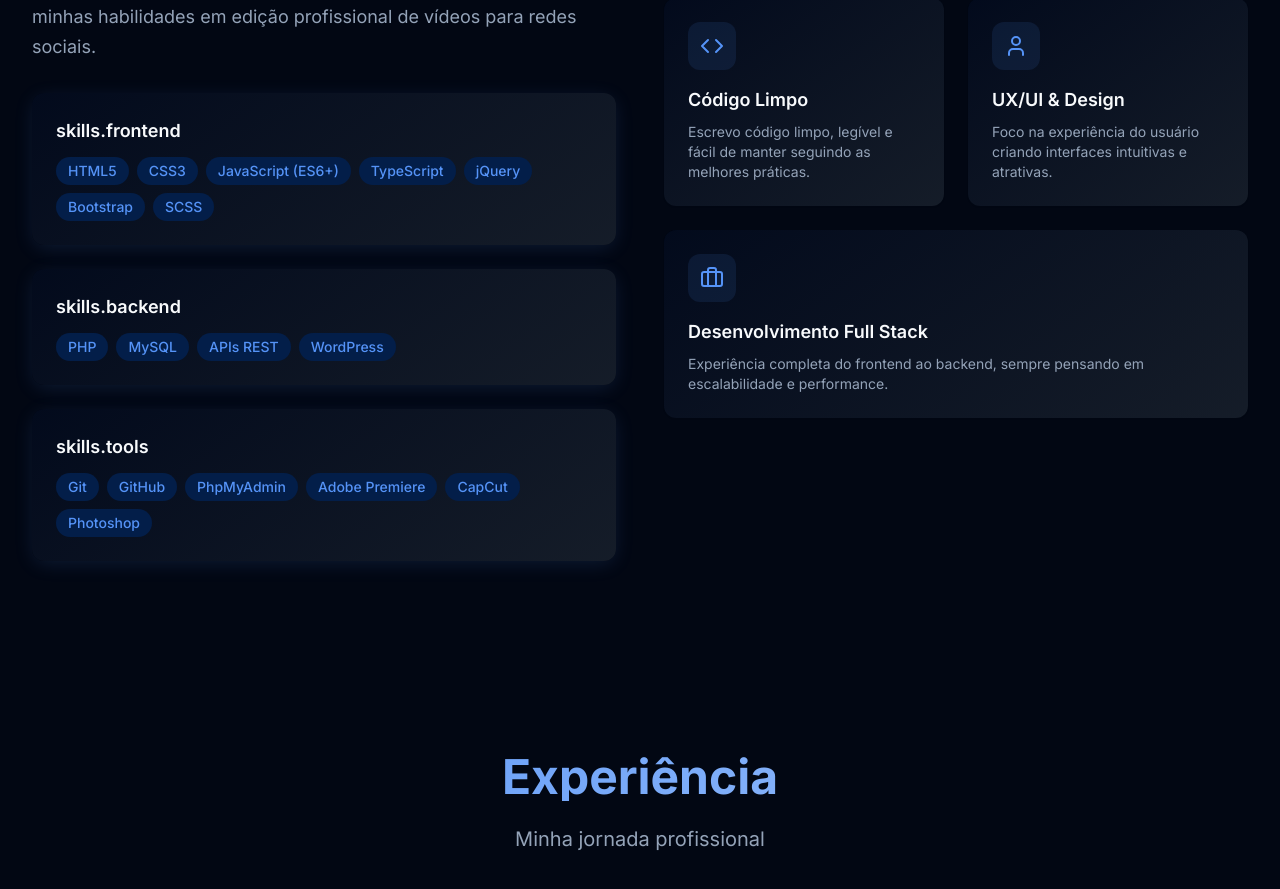
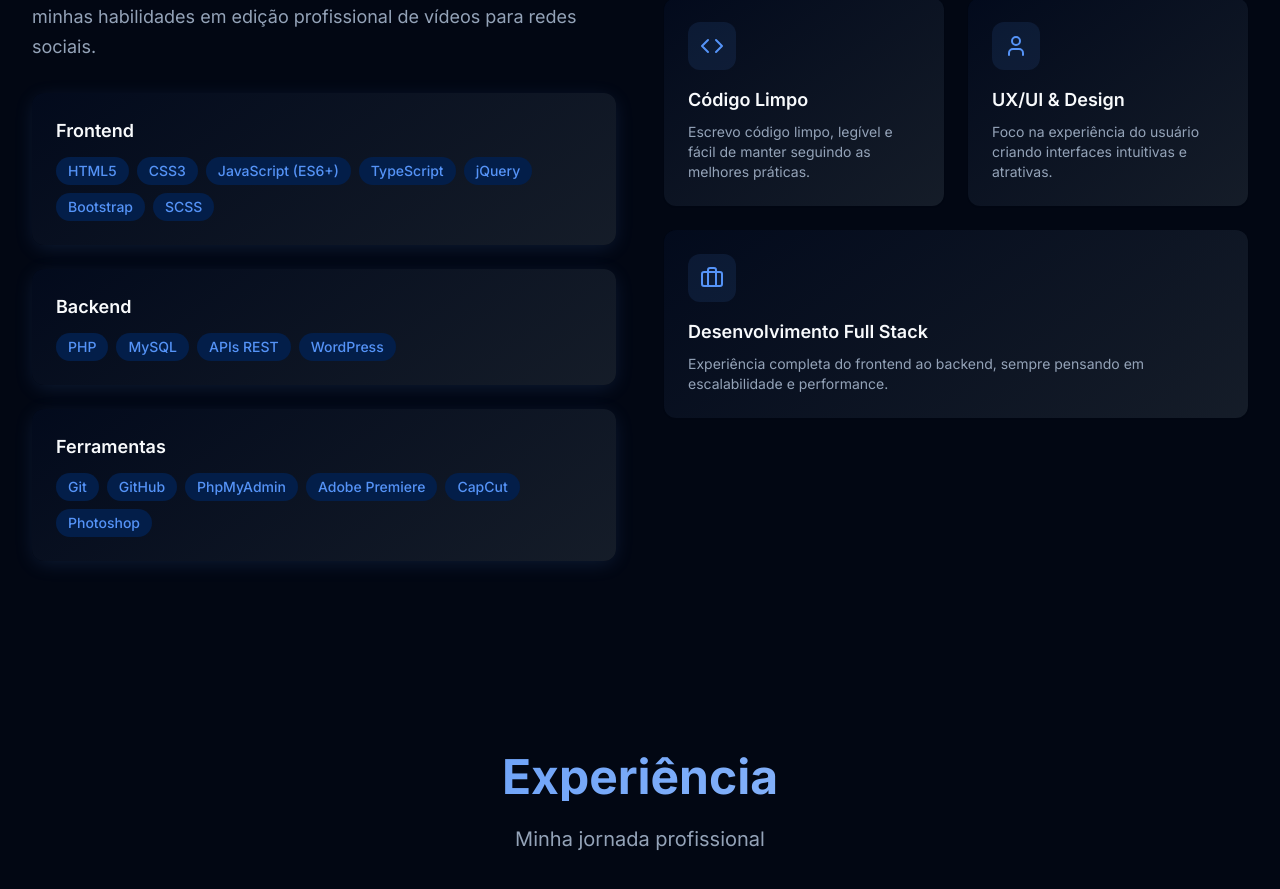
Before and after one commit to guilhermeTavo/Portfolio, a React (Vite) app: page / in a window 1280 px wide. Shown: the part 1204-2093 px from the top of the page. Built offline with nearby package versions, Linux system fonts and the light colour scheme.

Commit message:
Update About.tsx

```diff
--- a/src/components/About.tsx
+++ b/src/components/About.tsx
@@ -6,36 +6,40 @@ const About = () => {
   const { t } = useLanguage();
 
   const skills = [
-  { category: "skills.frontend", technologies: ["HTML5", "CSS3", "JavaScript (ES6+)", "TypeScript", "jQuery", "Bootstrap", "SCSS"] },
-  { category: "skills.backend", technologies: ["PHP", "MySQL", "APIs REST", "WordPress"] },
-  { category: "skills.tools", technologies: ["Git", "GitHub", "PhpMyAdmin", "Adobe Premiere", "CapCut", "Photoshop"] },
+    {
+      category: "skills.frontend",
+      technologies: ["HTML5", "CSS3", "JavaScript (ES6+)", "TypeScript", "jQuery", "Bootstrap", "SCSS"],
+    },
+    {
+      category: "skills.backend",
+      technologies: ["PHP", "MySQL", "APIs REST", "WordPress"],
+    },
+    {
+      category: "skills.tools",
+      technologies: ["Git", "GitHub", "PhpMyAdmin", "Adobe Premiere", "CapCut", "Photoshop"],
+    },
   ];
-
 
   return (
     <section id="about" className="section-padding bg-background">
       <div className="container-custom">
         <div className="text-center mb-16 animate-fade-in">
           <h2 className="text-4xl md:text-5xl font-bold mb-6 text-gradient">
-            {t('about.title')}
+            {t("about.title")}
           </h2>
-          <p className="text-xl text-muted-foreground">
-            {t('about.subtitle')}
-          </p>
+          <p className="text-xl text-muted-foreground">{t("about.subtitle")}</p>
         </div>
 
         <div className="grid lg:grid-cols-2 gap-12 items-center">
           <div className="animate-slide-up">
             <p className="text-lg leading-relaxed mb-8 text-muted-foreground">
-              {t('about.description')}
+              {t("about.description")}
             </p>
 
             <div className="grid gap-6">
               {skills.map(({ category, technologies }) => (
                 <div key={category} className="card-glass p-6 rounded-xl hover-lift">
-                  <h3 className="font-semibold text-lg mb-3 text-primary">
-                    {category}
-                  </h3>
+                  <h3 className="font-semibold text-lg mb-3 text-primary">{t(category)}</h3>
                   <div className="flex flex-wrap gap-2">
                     {technologies.map((tech) => (
                       <span
@@ -56,24 +60,24 @@ const About = () => {
               <div className="w-12 h-12 bg-accent/10 rounded-lg flex items-center justify-center mb-4">
                 <Code className="w-6 h-6 text-accent" />
               </div>
-        <h3 className="font-semibold text-lg mb-2">{t('features.1.title')}</h3>
-        <p className="text-muted-foreground text-sm">{t('features.1.description')}</p>
+              <h3 className="font-semibold text-lg mb-2">{t("features.1.title")}</h3>
+              <p className="text-muted-foreground text-sm">{t("features.1.description")}</p>
             </Card>
 
             <Card className="p-6 hover-lift border-0 card-glass">
               <div className="w-12 h-12 bg-accent/10 rounded-lg flex items-center justify-center mb-4">
                 <User className="w-6 h-6 text-accent" />
               </div>
-        <h3 className="font-semibold text-lg mb-2">{t('features.2.title')}</h3>
-        <p className="text-muted-foreground text-sm">{t('features.2.description')}</p>
+              <h3 className="font-semibold text-lg mb-2">{t("features.2.title")}</h3>
+              <p className="text-muted-foreground text-sm">{t("features.2.description")}</p>
             </Card>
 
             <Card className="p-6 hover-lift border-0 card-glass md:col-span-2">
               <div className="w-12 h-12 bg-accent/10 rounded-lg flex items-center justify-center mb-4">
                 <Briefcase className="w-6 h-6 text-accent" />
               </div>
-        <h3 className="font-semibold text-lg mb-2">{t('features.3.title')}</h3>
-        <p className="text-muted-foreground text-sm">{t('features.3.description')}</p>
+              <h3 className="font-semibold text-lg mb-2">{t("features.3.title")}</h3>
+              <p className="text-muted-foreground text-sm">{t("features.3.description")}</p>
             </Card>
           </div>
         </div>
```
Lines whose indentation alone changed are shown as unchanged.
